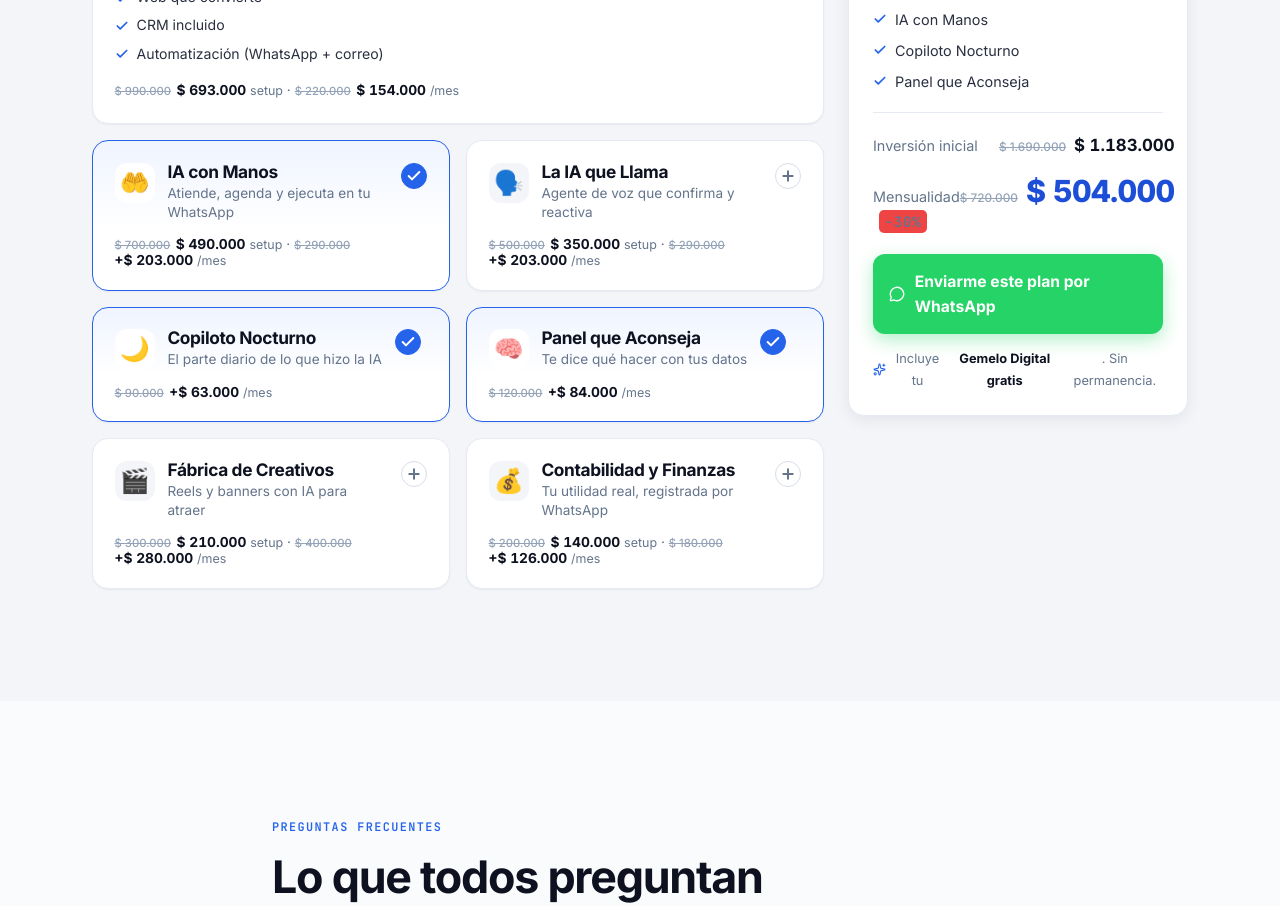
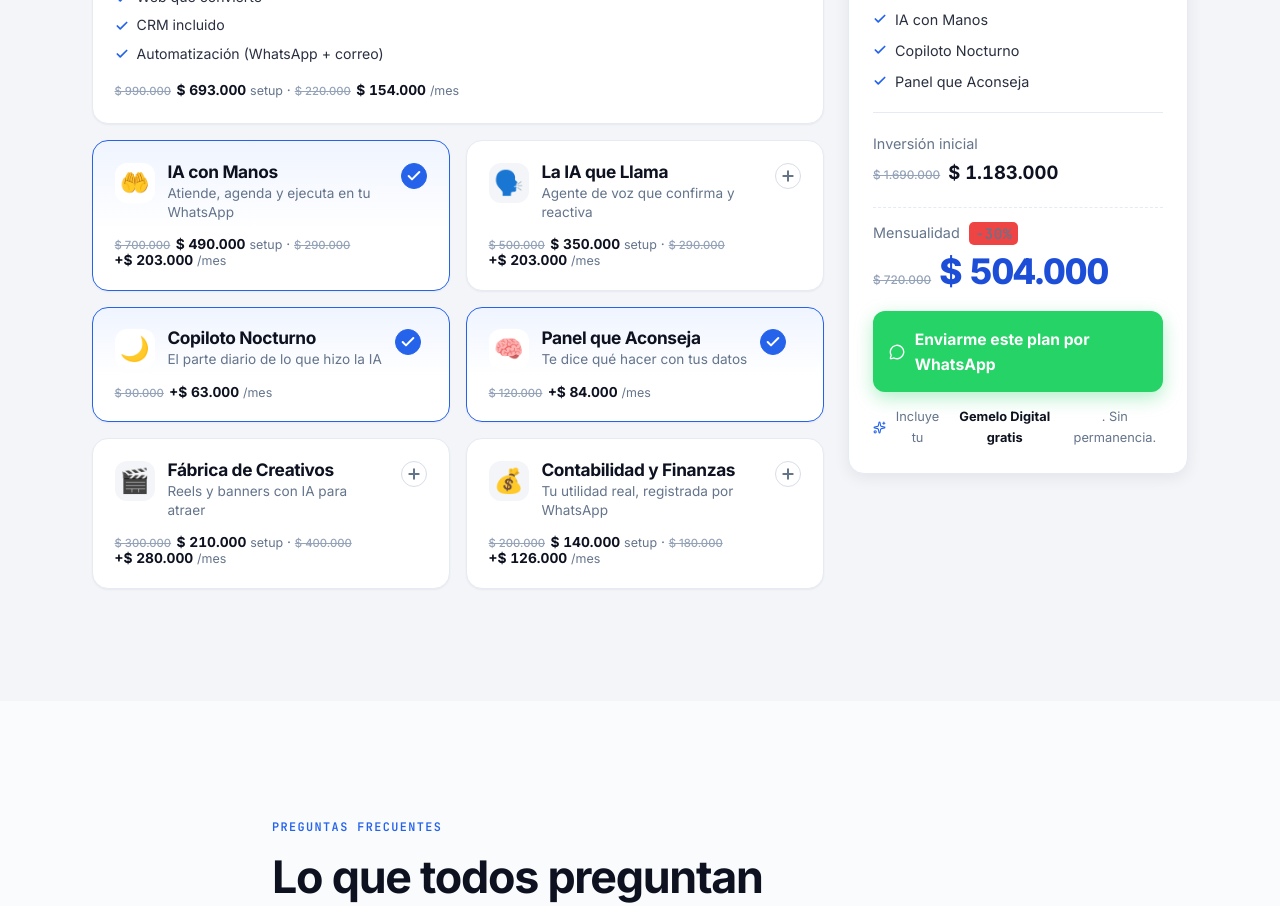
Before and after one commit to luk1311/AutoScale-agency, a React (Vite) app: page / in a window 1280 px wide. Shown: the part 5940-6846 px from the top of the page. Built offline with nearby package versions, Linux system fonts and the light colour scheme; no server answers; the database is empty.

Commit message:
feat: add CSS styles for the pricing builder component

```diff
--- a/src/components/Pricing.css
+++ b/src/components/Pricing.css
@@ -149,11 +149,12 @@
 .summary-list li.fixed { font-weight: 600; color: var(--ink); }
 .summary-list li.muted { color: var(--text-tertiary); font-style: italic; }
 
-.summary-totals { display: grid; gap: .5rem; margin-bottom: 1.3rem; }
-.total-row { display: flex; align-items: baseline; justify-content: space-between; }
+.summary-totals { display: grid; gap: 1rem; margin-bottom: 1.3rem; }
+.total-row { display: flex; flex-direction: column; gap: 0.2rem; align-items: flex-start; }
 .total-row span { font-size: .9rem; color: var(--muted); }
-.total-row b { font-size: 1.05rem; color: var(--ink); font-variant-numeric: tabular-nums; }
-.total-row.big b { font-size: 1.9rem; font-weight: 800; letter-spacing: -.02em; color: var(--accent-d); }
+.total-row b { font-size: 1.15rem; color: var(--ink); font-variant-numeric: tabular-nums; }
+.total-row.big { margin-top: 0.2rem; padding-top: 0.8rem; border-top: 1px dashed var(--line); gap: 0.4rem; }
+.total-row.big b { font-size: 2.2rem; font-weight: 800; letter-spacing: -.03em; color: var(--accent-d); line-height: 1.1; }
 
 .summary-cta {
   display: flex; align-items: center; justify-content: center; gap: .6rem;
```
